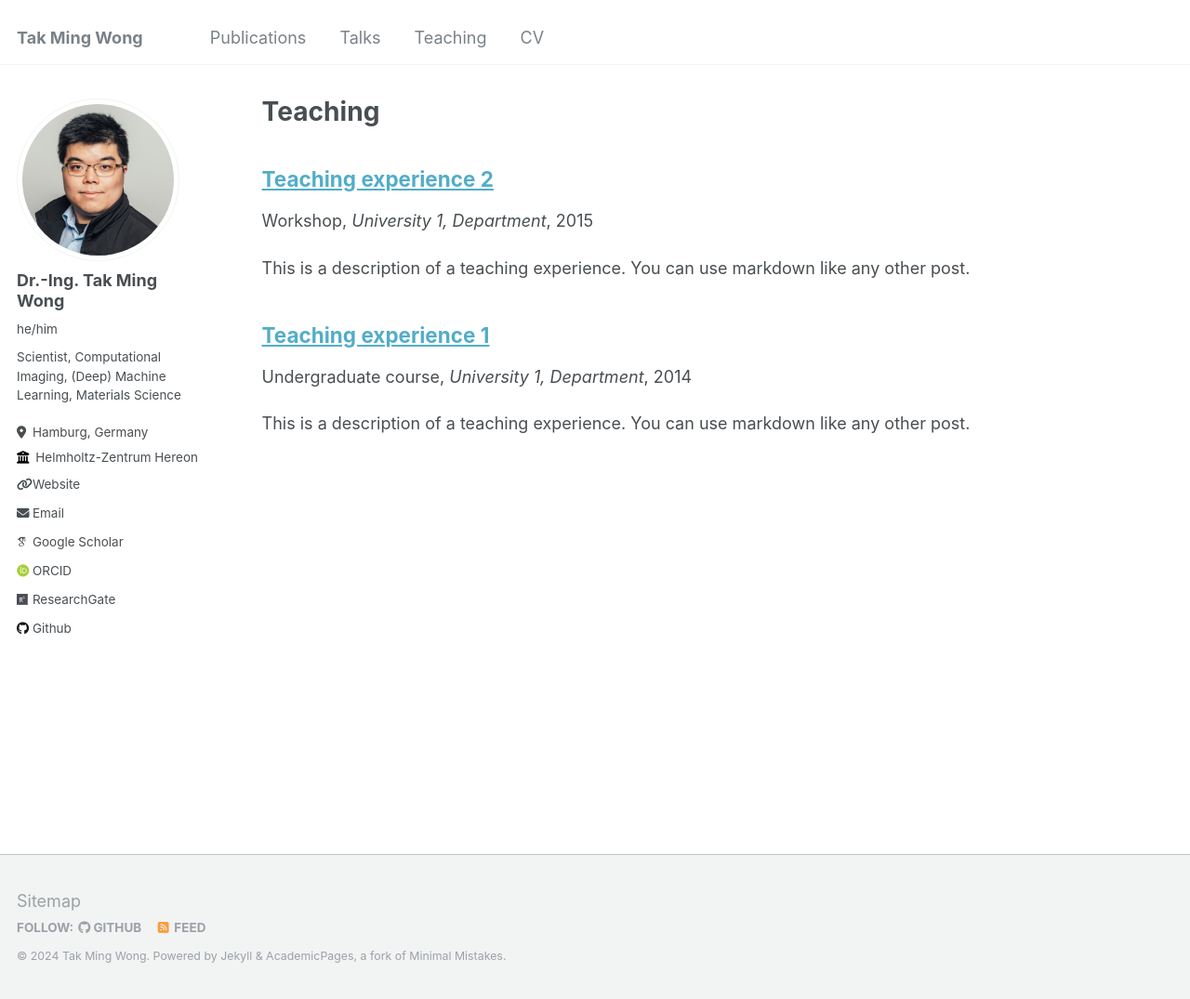
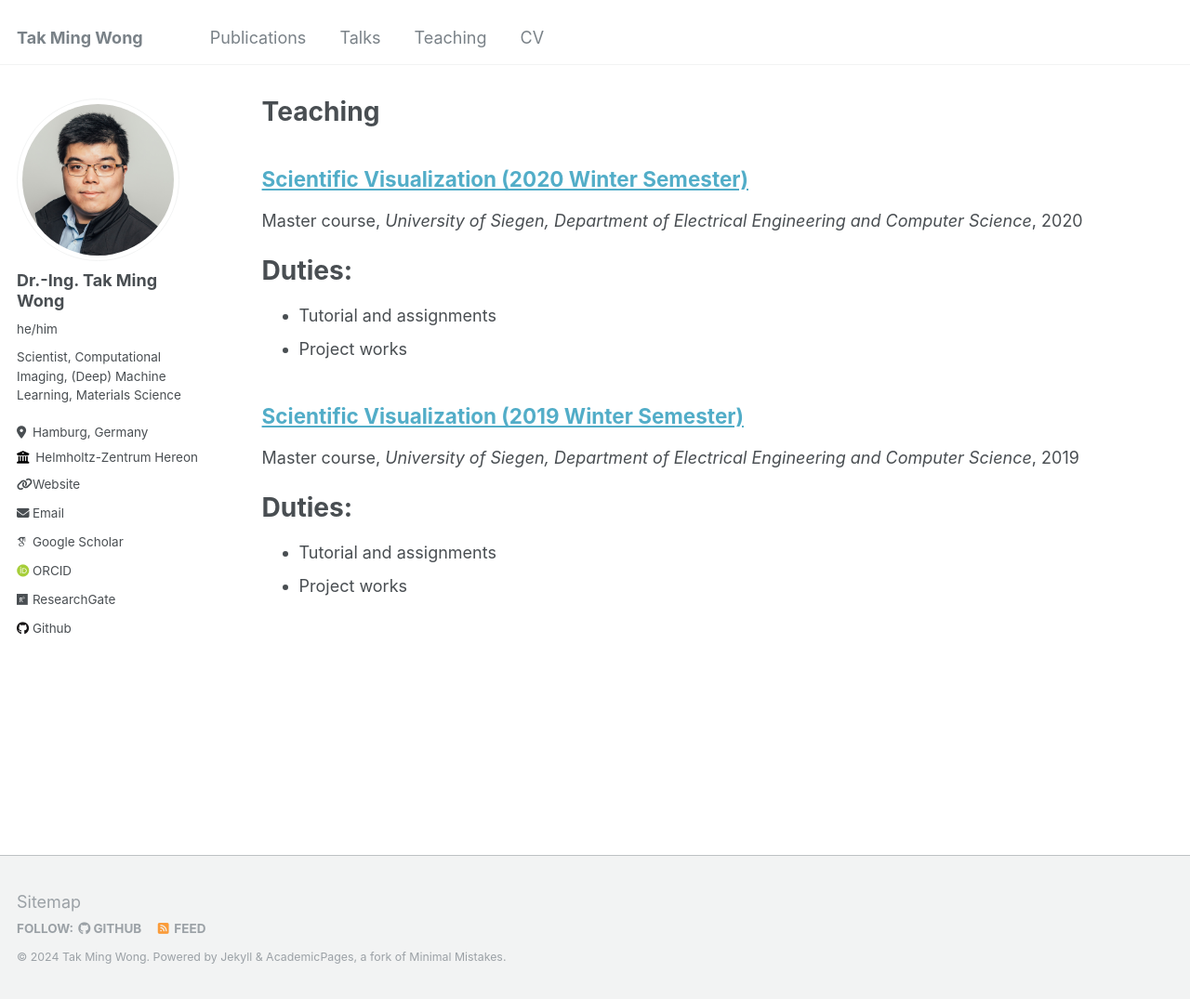
Before and after one commit to tak-wong/tak-wong.github.io, a Jekyll site: the page built from _pages/teaching.html, in a window 1280 px wide and 1075 px high. Shown: the whole window at 93% size. Built offline with Jekyll 4.4.1, drawn with Linux system fonts in a browser that asks for light colours; some web fonts are replaced.

Commit message:
Update basic information

```diff
--- a/_teaching/2014-spring-teaching-1.md
+++ /dev/null
@@ -1,20 +0,0 @@
----
-title: "Teaching experience 1"
-collection: teaching
-type: "Undergraduate course"
-permalink: /teaching/2014-spring-teaching-1
-venue: "University 1, Department"
-date: 2014-01-01
-location: "City, Country"
----
-
-This is a description of a teaching experience. You can use markdown like any other post.
-
-Heading 1
-======
-
-Heading 2
-======
-
-Heading 3
-======
--- a/_teaching/2015-spring-teaching-2.md
+++ /dev/null
@@ -1,20 +0,0 @@
----
-title: "Teaching experience 2"
-collection: teaching
-type: "Workshop"
-permalink: /teaching/2015-spring-teaching-1
-venue: "University 1, Department"
-date: 2015-01-01
-location: "City, Country"
----
-
-This is a description of a teaching experience. You can use markdown like any other post.
-
-Heading 1
-======
-
-Heading 2
-======
-
-Heading 3
-======
--- /dev/null
+++ b/_teaching/2019-winter-SciVis.md
@@ -0,0 +1,26 @@
+---
+title: "Scientific Visualization (2019 Winter Semester)"
+collection: teaching
+type: "Master course"
+permalink: /teaching/2019-winter-SciVis
+venue: "University of Siegen, Department of Electrical Engineering and Computer Science"
+date: 2019-10-01
+location: "Siegen, Germany"
+---
+
+Duties:
+======
+* Tutorial and assignments
+* Project works
+
+Course description:
+======
+[Scientific Visualization](https://www.cg.informatik.uni-siegen.de/en/SciVisEN) is about the visual representation of simulation and measurement data from medicine, natural sciences, and technology. This lecture focusses on interactive techniques that map abstract data to visualizable geometry.
+
+Contents:
+* Grid types and interpolation
+* 2D scalar fields
+* Vector field topology and particle traces
+* 2D and 3D flow visualization
+* Direct and indirect volume visualization
+* Hardware-accelerated volume rendering
--- /dev/null
+++ b/_teaching/2020-winter-SciVis.md
@@ -0,0 +1,26 @@
+---
+title: "Scientific Visualization (2020 Winter Semester)"
+collection: teaching
+type: "Master course"
+permalink: /teaching/2020-winter-SciVis
+venue: "University of Siegen, Department of Electrical Engineering and Computer Science"
+date: 2020-10-01
+location: "Siegen, Germany"
+---
+
+Duties:
+======
+* Tutorial and assignments
+* Project works
+
+Course description:
+======
+[Scientific Visualization](https://www.cg.informatik.uni-siegen.de/en/SciVisEN) is about the visual representation of simulation and measurement data from medicine, natural sciences, and technology. This lecture focusses on interactive techniques that map abstract data to visualizable geometry.
+
+Contents:
+* Grid types and interpolation
+* 2D scalar fields
+* Vector field topology and particle traces
+* 2D and 3D flow visualization
+* Direct and indirect volume visualization
+* Hardware-accelerated volume rendering
```
Also changed, not shown: _pages/cv.md (+3 -0 lines), 1 other file.
